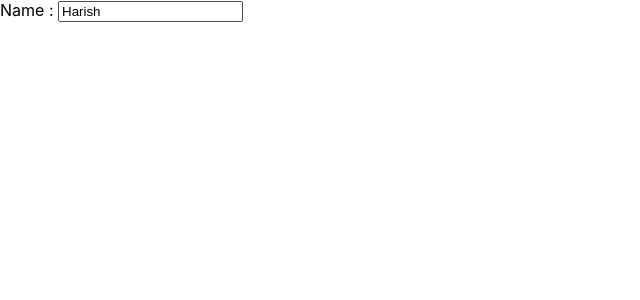
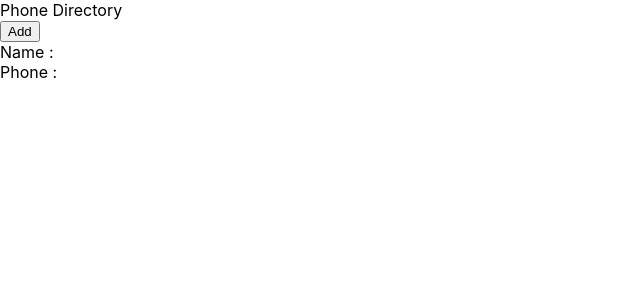
Before and after one commit to harryoo1/phone-directory, a React (Create React App) app: page / in a window 1280 px wide. Shown: the top 300 px of the page, without its empty margins (0-640 px from the left). Built offline with nearby package versions, Linux system fonts and the light colour scheme.

Commit message:
Header’ Component

```diff
--- a/src/App.js
+++ b/src/App.js
@@ -1,20 +1,19 @@
 import React, { Component } from 'react';
+import Header from "./Header";
 
 class App extends Component {
 
   render() {
+
     return (
       <div>
-      {/* <div className="header">
-        Phone Directory
-      </div>
+        <Header/>
       <button>Add</button>
       <div>
       <span>Name : </span><br/>
       <span>Phone : </span>
-      </div> */}
-      <label htmlFor="name">Name : </label>
-      <input type="text" id="name" placeholder="Type here" defaultValue="Harish"/>
+      </div>
+
       </div>
     );
   }
--- /dev/null
+++ b/src/Header.js
@@ -0,0 +1,11 @@
+import React from 'react';
+
+ const Header = function(){
+     return(
+         <div className="header">
+            Phone Directory
+         </div>
+     )
+ }
+
+export default Header;
```
